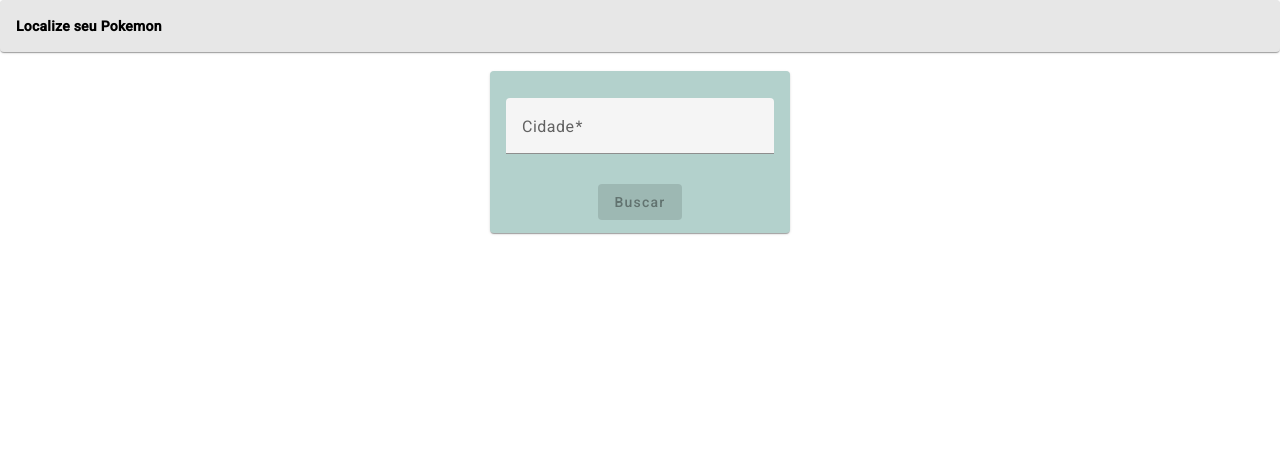
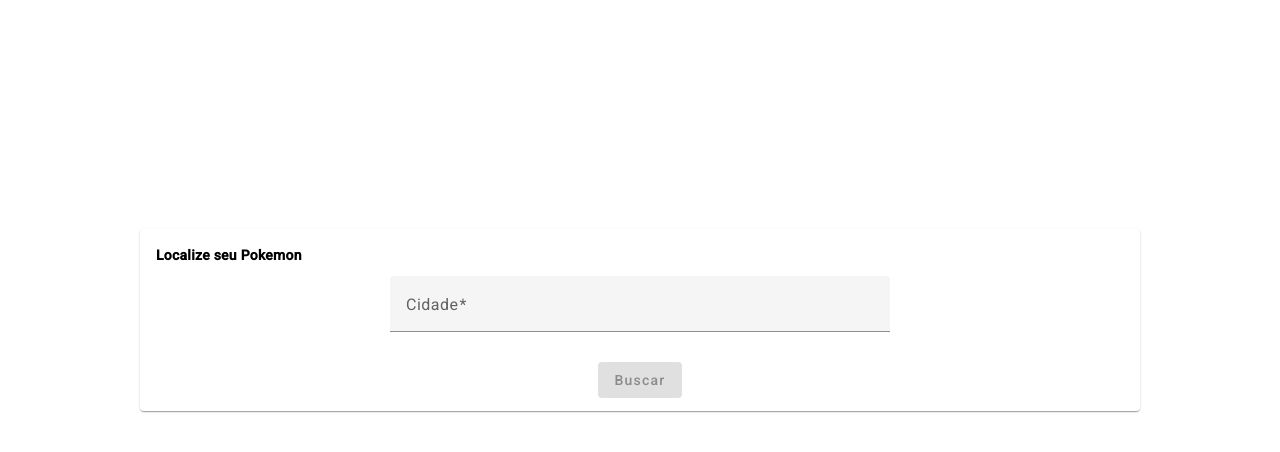
Before and after one commit to mullersilva/onlineApplication, an Angular app: page / in a window 1280 px wide. Shown: the top 452 px of the page. Built offline with nearby package versions, Linux system fonts and the light colour scheme.

Commit message:
- alteração layout

```diff
--- a/src/app/home/home.component.html
+++ b/src/app/home/home.component.html
@@ -1,13 +1,9 @@
-<div>
-  <mat-card class="header-card">
-    <mat-card-content class="content-card">
-      Localize seu Pokemon
-    </mat-card-content>
-  </mat-card>
-</div>
 <div class="center-container">
   <mat-card class="search-card">
     <mat-card-content>
+      <div class="content-card">
+        Localize seu Pokemon
+      </div>
       <div class="container">
         <form class="form">
           <mat-form-field class="example">
@@ -31,6 +27,7 @@
           <div class="button-search">
             <button
               mat-raised-button
+              color="warn"
               (click)="
                 searchWeatherMap(cityFormControl.value ? cityFormControl.value : '' )"
               [disabled]="cityFormControl.invalid"
--- a/src/app/home/home.component.scss
+++ b/src/app/home/home.component.scss
@@ -1,5 +1,5 @@
 .header-card {
-  background-color: rgb(231, 231, 231);
+  background-color: rgb(255, 255, 255);
 }
 
 .content-card {
@@ -14,6 +14,7 @@
 
 .example {
   width: 100%;
+  justify-content: center;
 }
 
 section {
@@ -63,9 +64,9 @@ section {
 }
 
 .search-card {
-  background-color: rgb(179, 209, 204);
-  width: 300px;
-  height: 3000px;
+  background-color: rgb(255, 255, 255);
+  width: 1000px;
+  height: 300px;
 
 }
 
@@ -75,7 +76,7 @@ section {
   justify-content: center;
   align-items: center;
   height: 20vh;
-  margin-top: 20px;
+  margin-top: 30vh;
 }
 
 .center-spinner {
--- a/src/app/home/home.component.ts
+++ b/src/app/home/home.component.ts
@@ -60,7 +60,7 @@ export class HomeComponent {
     (error) => {
       console.error('Ocorreu um erro na requisição de clima:', error);
       this.isLoading = false;
-      this.showMessage('Preparece para a encrenca, encrenca em dobro! Cidade não encontrada =(');
+      this.showMessage('Prepare-se para a encrenca, encrenca em dobro! Cidade não encontrada =(');
     }
     );
   }
```
